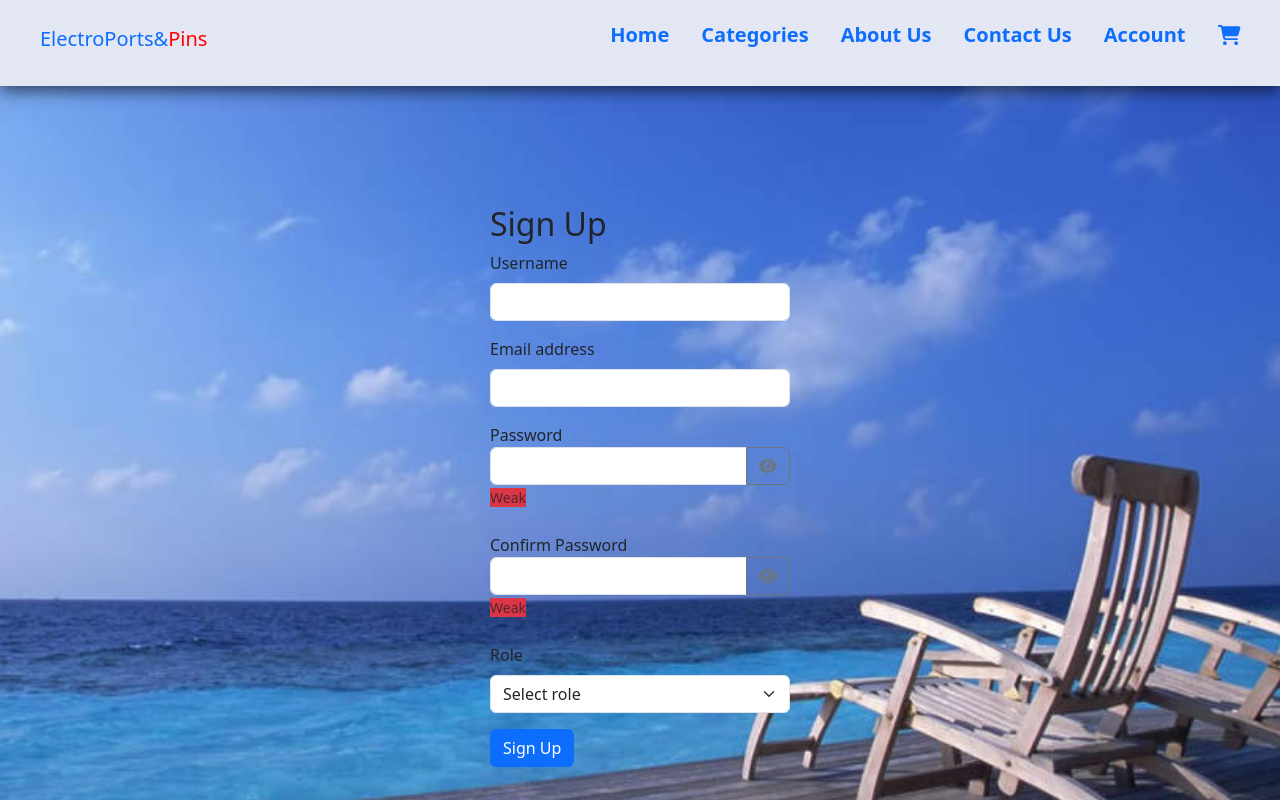
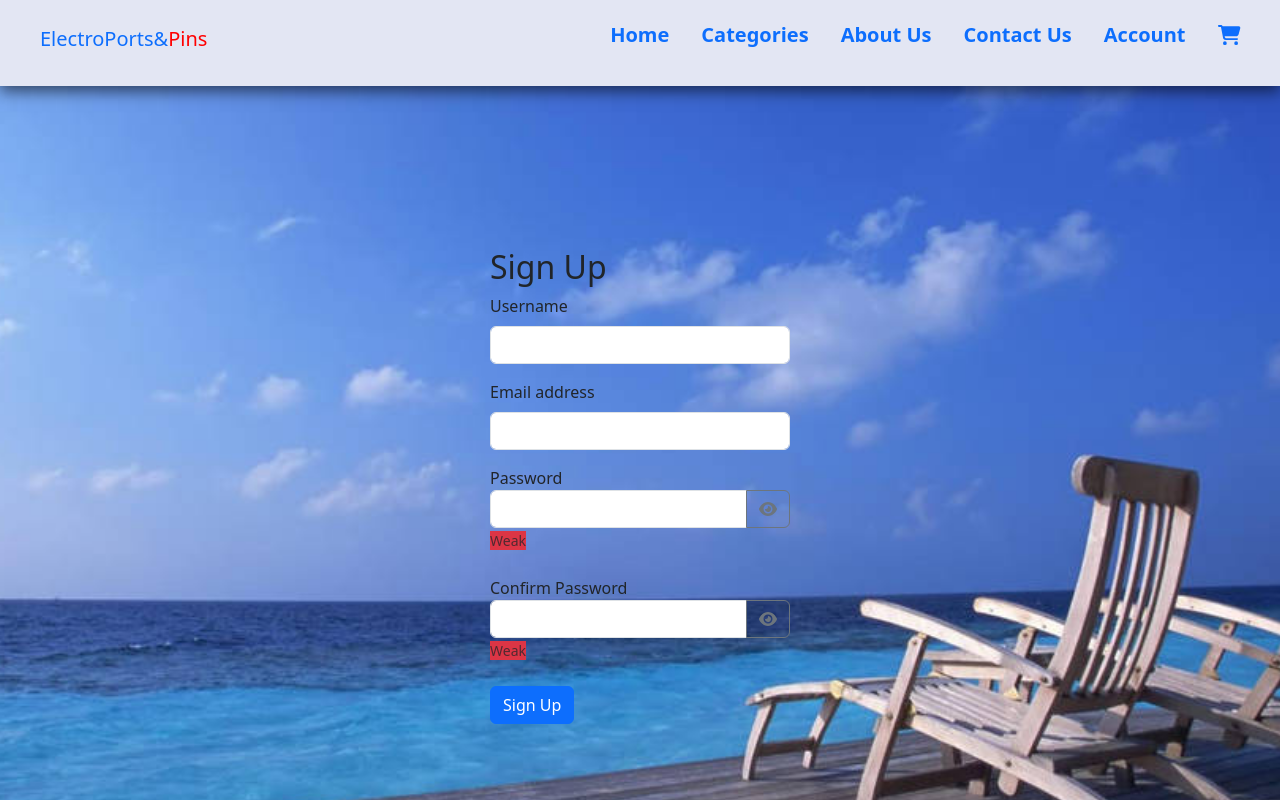
Before and after one commit to Markswell-crypto/ElectroPorts-And-Pins-Front-End, a React (Vite) app: page /account in a window 1280 px wide. Shown: the top 800 px of the page. Built offline with nearby package versions, Linux system fonts and the light colour scheme.

Commit message:
Modify signup modal

```diff
--- a/src/components/SignUp.jsx
+++ b/src/components/SignUp.jsx
@@ -2,6 +2,7 @@ import { useState } from 'react';
 import { FontAwesomeIcon } from '@fortawesome/react-fontawesome';
 import { faEye, faEyeSlash } from '@fortawesome/free-solid-svg-icons';
 import backgroundImage from '../assets/laptop-desktop.jpg';
+import { Modal } from 'react-bootstrap';
 
 const SignUp = () => {
   const [formData, setFormData] = useState({
@@ -9,7 +10,6 @@ const SignUp = () => {
     email: '',
     password: '',
     confirmPassword: '',
-    role: '',
   });
 
   const [showPassword, setShowPassword] = useState(false);
@@ -75,11 +75,12 @@ const SignUp = () => {
     <div className="d-flex justify-content-center align-items-center vh-100" style={{ backgroundImage: `url(${backgroundImage})`, backgroundSize: 'cover', backgroundPosition: 'center' }}>
       <div>
         <h2>Sign Up</h2>
-        {registered && (
-          <div className="alert alert-success" role="alert">
-            User registered successfully
-          </div>
-        )}
+        <Modal show={registered} onHide={() => setRegistered(false)}>
+          <Modal.Header closeButton>
+            <Modal.Title>Registration Successful</Modal.Title>
+          </Modal.Header>
+          <Modal.Body>User registered successfully</Modal.Body>
+        </Modal>
         <form onSubmit={handleSubmit}>
           <div className="mb-3">
             <label htmlFor="username" className="form-label">Username</label>
@@ -106,7 +107,6 @@ const SignUp = () => {
             />
           </div>
           {/* Password fields */}
-
           <div className="mb-3">
             <label htmlFor="password" className="form-label">
               Password
@@ -159,21 +159,6 @@ const SignUp = () => {
               </small>
             </label>
           </div>
-          <div className="mb-3">
-            <label htmlFor="role" className="form-label">Role</label>
-            <select
-              className="form-select"
-              id="role"
-              name="role"
-              value={formData.role}
-              onChange={handleChange}
-              required
-            >
-              <option value="">Select role</option>
-              <option value="buyer">Buyer</option>
-              <option value="seller">Seller</option>
-            </select>
-          </div>
           <button type="submit" className="btn btn-primary">Sign Up</button>
         </form>
       </div>
```
